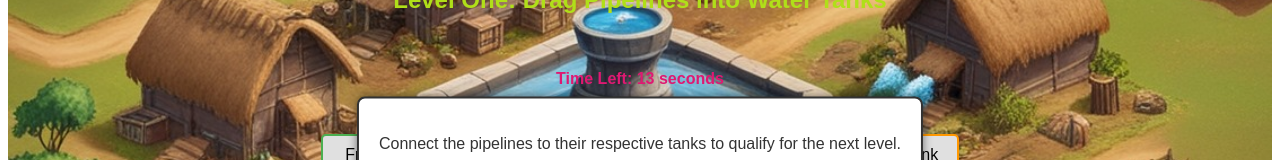
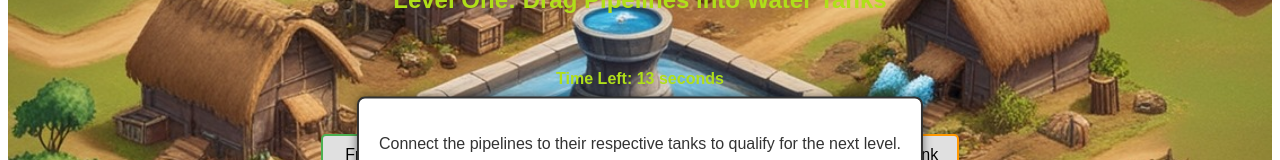
Before and after one commit to vidhi-github/ground-water-conserve, a React (Vite) app: page / in a window 1280 px wide. Both pictures are taken after a click on the button "Girl". Shown: the part 241-401 px from the top of the page. Built offline with nearby package versions, Linux system fonts and the light colour scheme.

Commit message:
modified css

```diff
--- a/src/components/LevelTwo.css
+++ b/src/components/LevelTwo.css
@@ -44,7 +44,7 @@
 }
 
 .message {
-  color: red;
+  color: rgb(176, 223, 25);
   font-weight: bold;
 }
 
@@ -53,5 +53,5 @@ h2{
 }
 
 p{
-  color: rgb(223, 25, 114);
+  color: rgb(176, 223, 25);
 }
```
